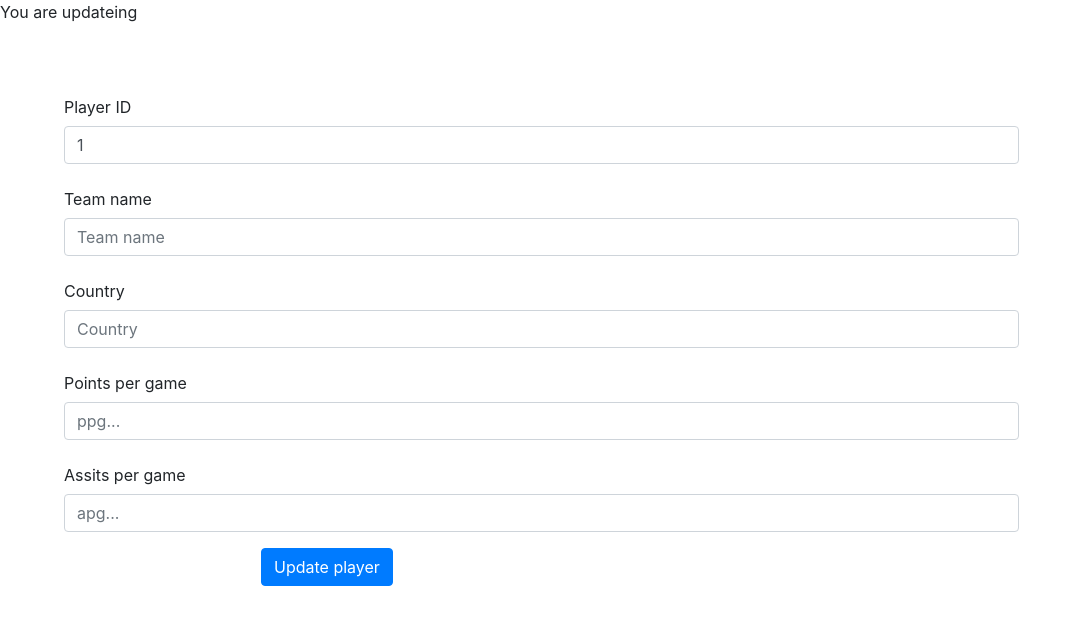
After one commit to rudmil00/nbaApp, a PHP site: page /updatePlayerPage.php?playerID=1 in a window 1280 px wide. The commit adds this page. Shown: the top 625 px of the page, without its empty margins (0-1082 px from the left). Run offline with PHP 8.4, Linux system fonts and the light colour scheme; data that the repository does not hold is empty.

Commit message:
updatePlayer func
Signed-off-by: rudmil00 <milanrudanzr@gmail.com>

```diff
--- /dev/null
+++ b/css/updatePlayer.css
@@ -0,0 +1,3 @@
+.updatePlayer{
+    margin: 5%;
+}
--- a/index.php
+++ b/index.php
@@ -13,7 +13,7 @@ if (isset($_POST['username']) && isset($_POST['password'])) {
 
         echo "Uspesno ste se prijavili";
         $_SESSION['user_id'] = $usr->id;
-
+        $_SESSION['logged'] = "ulogovan";
         header('Location: home.php');
         exit();
     } else {
--- a/js/main.js
+++ b/js/main.js
@@ -21,6 +21,7 @@ $('#dodajForm').submit(function () {
         console.log(res);
         if (res == "Success") {
             alert("Uspesno dodat tim !");
+            checked.closest("tr").add();
             console.log("bla bla");
             location.reload(true);
         } else console.log("Tim nije dodat " + res);
@@ -55,6 +56,40 @@ $("#deleteTeam").click(function () {
     });
 });
 
+$('#updatePlayer').submit(function () {
+    event.preventDefault();
+    console.log("Update igraca u bazu");
+    const $form = $(this);
+    const $input = $form.find('input, select, button, textarea');
+
+    const serijalizacija = $form.serialize();
+    console.log("Ovo je serijalizacija");
+    let obj = $form.serializeArray().reduce(function (json, { name, value }) {
+        json[name] = value;
+        return json;
+    }, {});
+    console.log(obj);
+
+    console.log(serijalizacija);
+
+    $input.prop('disabled', true);
+
+    request = $.ajax({
+        url: "handler/updatePlayer.php",
+        type: "post",
+        data: serijalizacija,
+        error: function (jQueryXHR, textStatus, errorMessage) {
+            console.log("Something went wrong " + errorMessage);
+            alert("Pokusajte ponovo nesto nije uredu!");
+            location.reload(true);
+        },
+        success: function () {
+            alert("Uspesno je azuriran igrac...!");
+            history.back();
+        }
+    });
+
+});
 
 
 
--- /dev/null
+++ b/logout.php
@@ -0,0 +1,5 @@
+<?php
+session_start();
+session_destroy();
+header('Location:index.php');
+exit;
--- a/model/player.php
+++ b/model/player.php
@@ -40,4 +40,13 @@ class Player
         $query = "SELECT * from player where teamID=$teamID";
         return $conn->query($query);
     }
+
+
+
+    public static function updatePlayer($playerID,  $teamID, $country, $ppg, $apg, mysqli $conn)
+    {
+
+        $q = "UPDATE player set teamID=$teamID,country='$country', ppg=$ppg,apg=$apg WHERE playerID=$playerID";
+        return $conn->query($q);
+    }
 }
--- a/playersPage.php
+++ b/playersPage.php
@@ -65,7 +65,7 @@ if ($result->num_rows == 0) {
                                         <td><?php echo $row['country'] ?></td>
                                         <td><?php echo $row['ppg'] ?></td>
                                         <td><?php echo $row['apg'] ?></td>
-
+                                        <td> <a href="updatePlayerPage.php?playerID=<?php echo $row["playerID"] ?>&playerName=<?php echo $row["playerName"] ?>&lastname=<?php echo $row["lastname"] ?>"><button class="updatePlayer" id="updatePlayer"> Update players</button></a></td>
                                     </tr>
                                 <?php endwhile ?>
                             <?php } ?>
--- /dev/null
+++ b/updatePlayerPage.php
@@ -0,0 +1,76 @@
+<?php
+
+require "dbBroker.php";
+require "model/player.php";
+
+session_start();
+$playerID = $_GET['playerID'];
+$name = $_GET['playerName'];
+$lastName = $_GET['lastname'];
+
+?>
+
+<!DOCTYPE html>
+<html lang="en">
+
+
+
+<head>
+    <meta charset="UTF-8">
+    <meta http-equiv="X-UA-Compatible" content="IE=edge">
+    <meta name="viewport" content="width=device-width, initial-scale=1.0">
+    <title>Document</title>
+    <link rel="stylesheet" href="https://cdn.jsdelivr.net/npm/bootstrap@4.1.3/dist/css/bootstrap.min.css" integrity="sha384-MCw98/SFnGE8fJT3GXwEOngsV7Zt27NXFoaoApmYm81iuXoPkFOJwJ8ERdknLPMO" crossorigin="anonymous">
+    <link rel="stylesheet" href="css/updatePlayer.css">
+</head>
+
+<body>
+    <?php echo   "  You are updateing  $name $lastName "; ?>
+    <script src="https://ajax.googleapis.com/ajax/libs/jquery/3.3.1/jquery.min.js"></script>
+    <form role="form" method="post" action="#" class="updatePlayer" id="updatePlayer">
+
+        <div class="form-group row">
+            <label for="inputPlayerID" class="col-sm-8 col-form-label">Player ID</label>
+            <div class="col-sm-10">
+                <input type="text" class="form-control" id="playerID" name="playerID" value="<?php echo "$playerID" ?>">
+            </div>
+        </div>
+        <div class="form-group row">
+            <label for="inputTeamName" class="col-sm-8 col-form-label">Team name</label>
+            <div class="col-sm-10">
+                <input type="text" class="form-control" id="teamName" name="teamName" placeholder="Team name">
+            </div>
+        </div>
+        <div class="form-group row">
+            <label for="inputCountry" class="col-sm-8 col-form-label">Country</label>
+            <div class="col-sm-10">
+                <input type="text" class="form-control" id="country" name="country" placeholder="Country">
+            </div>
+        </div>
+
+        <div class="form-group row">
+            <label for="inputPointsPerGame" class="col-sm-8 col-form-label">Points per game</label>
+            <div class="col-sm-10">
+                <input type="text" class="form-control" id="ppg" name="ppg" placeholder="ppg...">
+            </div>
+        </div>
+        <div class="form-group row">
+            <label for="inputAssitsPerGame" class="col-sm-8 col-form-label">Assits per game</label>
+            <div class="col-sm-10">
+                <input type="text" class="form-control" id="apg" name="apg" placeholder="apg...">
+            </div>
+        </div>
+        <div class="form-group row">
+            <div class="offset-sm-2 col-sm-10">
+                <input type="submit" value="Update player" name="submitPlayer" class="btn btn-primary" />
+            </div>
+        </div>
+    </form>
+</body>
+<script src="https://code.jquery.com/jquery-3.3.1.slim.min.js" integrity="sha384-q8i/X+965DzO0rT7abK41JStQIAqVgRVzpbzo5smXKp4YfRvH+8abtTE1Pi6jizo" crossorigin="anonymous"></script>
+<script src="https://cdn.jsdelivr.net/npm/popper.js@1.14.3/dist/umd/popper.min.js" integrity="sha384-ZMP7rVo3mIykV+2+9J3UJ46jBk0WLaUAdn689aCwoqbBJiSnjAK/l8WvCWPIPm49" crossorigin="anonymous"></script>
+<script src="https://cdn.jsdelivr.net/npm/bootstrap@4.1.3/dist/js/bootstrap.min.js" integrity="sha384-ChfqqxuZUCnJSK3+MXmPNIyE6ZbWh2IMqE241rYiqJxyMiZ6OW/JmZQ5stwEULTy" crossorigin="anonymous"></script>
+<script src="https://ajax.googleapis.com/ajax/libs/jquery/3.3.1/jquery.min.js"></script>
+<script src="js/main.js"></script>
+
+</html>
```
Also changed, not shown: handler/updatePlayer.php (added, +38 -0 lines), home.php (+6 -1 lines), model/team.php (+13 -0 lines).
